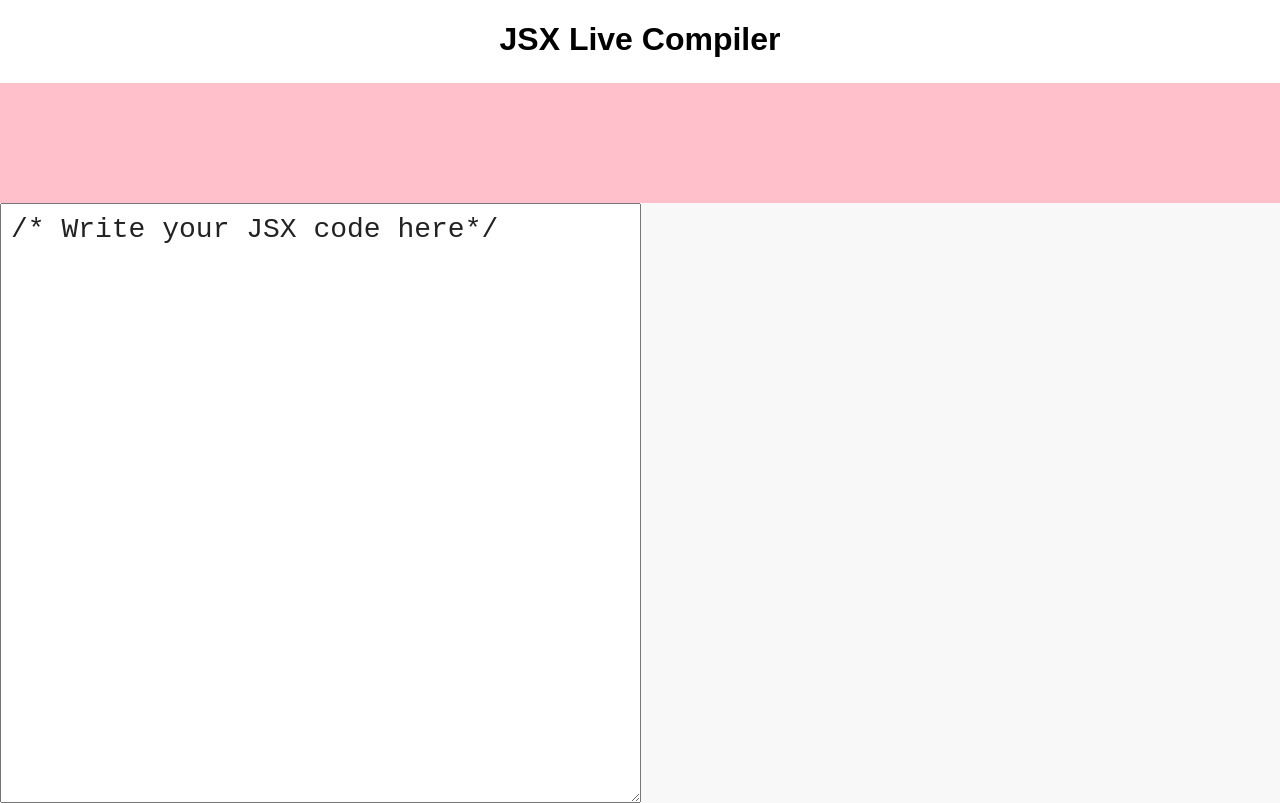
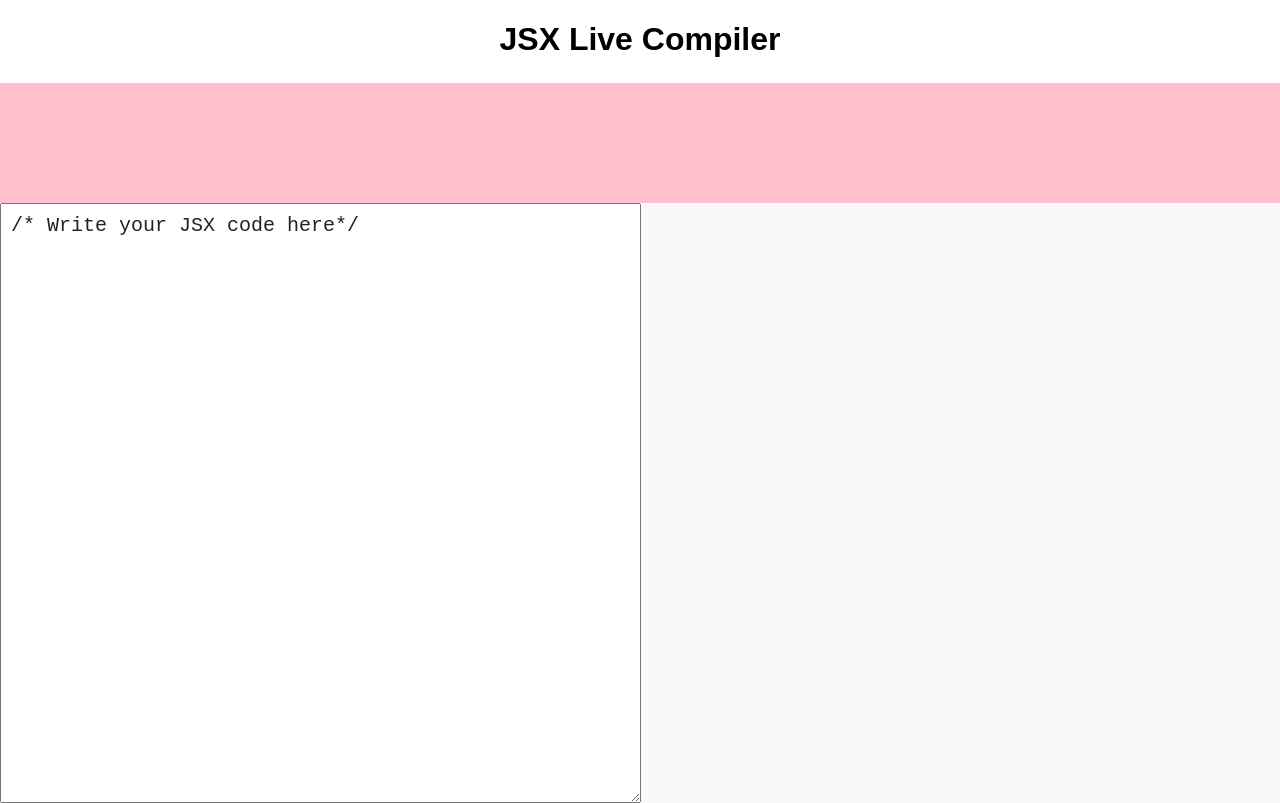
Before and after one commit to Mardiniii/jsx-live-compiler, a React (Create React App) app: page / in a window 1280 px wide. Built offline with nearby package versions, Linux system fonts and the light colour scheme.

Commit message:
Fix some CSS style details

```diff
--- a/src/App.css
+++ b/src/App.css
@@ -24,12 +24,13 @@ header {
 
 pre {
   background-color: #f8f8f8;
+  overflow-y: auto;
 }
 
 pre, textarea {
   width: 50%;
   font-family: monospace;
-  font-size: 28px;
+  font-size: 20px;
   margin: 0;
   padding: 10px;
   color: #222;
```
